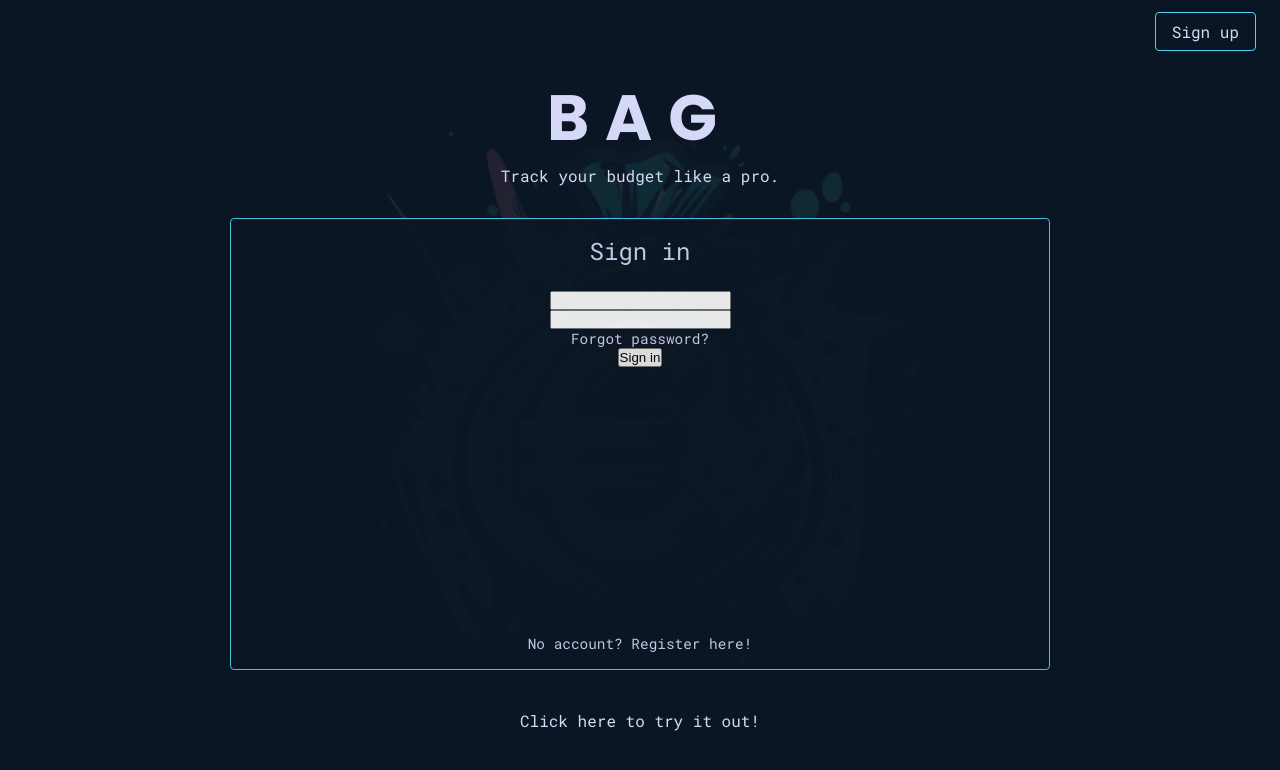
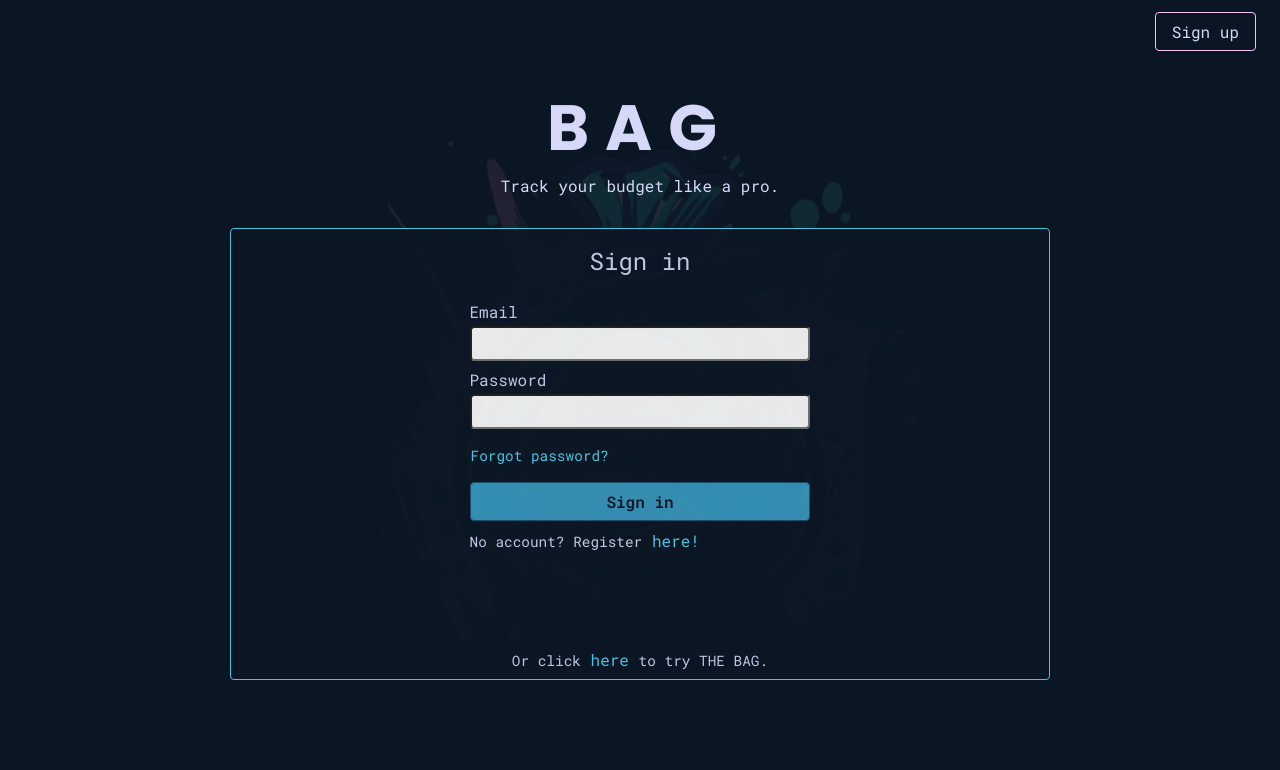
Before and after one commit to reijjo/budget, a React (Vite) app in the folder client/: page / in a window 1280 px wide. Shown: the top 770 px of the page. Built offline with nearby package versions, Linux system fonts and the light colour scheme.

Commit message:
login/register frontend done

```diff
--- a/client/src/assets/css/App.css
+++ b/client/src/assets/css/App.css
@@ -72,16 +72,35 @@
   margin-top: 24px;
   display: flex;
   flex-direction: column;
-  align-items: center;
+  height: calc(100% - 24px);
+  width: calc(5 * 8.33%);
 }
 
-.login-inputs > div {
-  font-size: 0.9rem;
+.login-inputs {
+  display: flex;
+  flex-direction: column;
+  font-size: 1rem;
 }
 
-.logo-extratext {
-  margin-top: auto;
-  margin-bottom: 16px;
+.label-input {
+  width: 100%;
+  height: auto;
+  display: flex;
+  flex-direction: column;
+  margin-bottom: 8px;
+}
+
+.label-input label {
+  margin-bottom: 4px;
+}
+
+.label-input input {
+  padding: 8px 16px;
+  border-radius: 4px;
+}
+
+.helper-text {
+  margin-top: 8px;
   font-size: 0.9rem;
 }
 
--- a/client/src/assets/css/index.css
+++ b/client/src/assets/css/index.css
@@ -43,9 +43,83 @@ h6 {
 }
 
 a {
+  color: var(--primarylight);
+  text-decoration: none;
+}
+
+a:hover {
+  cursor: pointer;
+}
+
+/* a:visited {
+  color: var(--secondary);
+} */
+
+.link-nostyle {
   text-decoration: none;
   color: inherit;
 }
+
+form {
+  width: 100%;
+  height: 100%;
+  display: flex;
+  align-items: center;
+  justify-content: center;
+}
+
+/* Buttons */
+
+.my-btn {
+  padding: 8px 16px;
+  font-size: 1rem;
+  font-family: inherit;
+  border-radius: 4px;
+  background-color: transparent;
+}
+
+.my-btn:hover {
+  cursor: pointer;
+}
+
+.text-btn {
+  border: none;
+  color: var(--primarylight);
+  background-color: transparent;
+  padding: 1px !important;
+}
+
+.text-btn:hover {
+  transform: translateY(-2px);
+  text-shadow: -2px 2px 10px var(--primarymid);
+}
+
+.filled-btn {
+  border: 1px solid var(--primary);
+  background-color: var(--primarymid);
+  color: var(--bg);
+  font-weight: bold;
+  transition: background-color 0.5s ease, color 0.5s ease;
+}
+
+.filled-btn:hover {
+  background-color: var(--primary);
+  color: var(--text);
+  /* transform: translateY(-2px); */
+  /* box-shadow: 2px 2px 10px var(--primarymid); */
+}
+
+.outline-btn {
+  border: 1px solid var(--secondary);
+  color: var(--text);
+}
+
+.outline-btn:hover {
+  box-shadow: 2px 2px 10px var(--primarymid);
+  transform: translatey(-2px);
+}
+
+/* END Buttons */
 
 .modal {
   position: fixed;
--- /dev/null
+++ b/client/src/components/SignIn.tsx
@@ -0,0 +1,45 @@
+import { Link } from "react-router-dom";
+
+const SignIn = () => {
+  return (
+    <div className="logo-inputs">
+      <p>Sign in</p>
+      <form id="form-login">
+        <div className="login-inputs">
+          <div className="label-input">
+            <label htmlFor="email">Email</label>
+            <input type="text" name="email" />
+          </div>
+          <div className="label-input">
+            <label htmlFor="passwd">Password</label>
+            <input type="text" name="passwd" />
+          </div>
+          <div className="helper-text">
+            <button
+              className="my-btn text-btn"
+              style={{ marginBottom: "16px", fontSize: "0.9rem" }}
+            >
+              Forgot password?
+            </button>
+          </div>
+          <button type="submit" className="my-btn filled-btn">
+            Sign in
+          </button>
+          <div className="helper-text">
+            No account? Register{" "}
+            <button className="my-btn text-btn">here!</button>
+          </div>
+          <div className="helper-text" style={{ margin: "auto auto 8px auto" }}>
+            Or click{" "}
+            <button className="my-btn text-btn">
+              <Link to="/test">here</Link>
+            </button>{" "}
+            to try THE BAG.
+          </div>
+        </div>
+      </form>
+    </div>
+  );
+};
+
+export default SignIn;
--- a/client/src/pages/Landing.tsx
+++ b/client/src/pages/Landing.tsx
@@ -1,43 +1,131 @@
+import { useState } from "react";
+// import SignIn from "../components/SignIn";
 import { Link } from "react-router-dom";
-// import logo from "../assets/images/moneybag2-removebg.png"
 
 const Landing = () => {
+  const [signIn, setSignIn] = useState(true);
+
   return (
     <div id="landing">
-      <Link
-        to="#"
+      {signIn ? (
+        <button
+          className="my-btn outline-btn"
           style={{
             position: "fixed",
             top: "0",
             right: "0",
             margin: "12px 24px",
-          border: "1px solid var(--primarylight)",
-          borderRadius: "4px",
-          padding: "8px 16px",
           }}
+          onClick={() => setSignIn(!signIn)}
         >
           Sign up
-      </Link>
+        </button>
+      ) : (
+        <button
+          className="my-btn outline-btn"
+          style={{
+            position: "fixed",
+            top: "0",
+            right: "0",
+            margin: "12px 24px",
+          }}
+          onClick={() => setSignIn(!signIn)}
+        >
+          Sign in
+        </button>
+      )}
+
       <div className="landing-logo">
         <div className="logo-bg"></div>
         <div className="logo-text">
           <h1>BAG</h1>
           <p>Track your budget like a pro.</p>
+          {signIn ? (
             <div className="logo-inputs">
               <p>Sign in</p>
+              <form id="form-login">
                 <div className="login-inputs">
-              <input />
-              <input />
-              <div>Forgot password?</div>
-              <button>Sign in</button>
+                  <div className="label-input">
+                    <label htmlFor="email">Email</label>
+                    <input type="text" name="email" />
                   </div>
-            <div className="logo-extratext">
-              <div>No account? Register here!</div>
+                  <div className="label-input">
+                    <label htmlFor="passwd">Password</label>
+                    <input type="text" name="passwd" />
+                  </div>
+                  <div className="helper-text">
+                    <button
+                      className="my-btn text-btn"
+                      style={{ marginBottom: "16px", fontSize: "0.9rem" }}
+                    >
+                      Forgot password?
+                    </button>
+                  </div>
+                  <button type="submit" className="my-btn filled-btn">
+                    Sign in
+                  </button>
+                  <div className="helper-text">
+                    No account? Register{" "}
+                    <button
+                      className="my-btn text-btn"
+                      onClick={() => setSignIn(!signIn)}
+                    >
+                      here!
+                    </button>
+                  </div>
+                  <div
+                    className="helper-text"
+                    style={{ margin: "auto auto 8px auto" }}
+                  >
+                    Or click{" "}
+                    <button className="my-btn text-btn">
+                      <Link to="/test">here</Link>
+                    </button>{" "}
+                    to try THE BAG.
                   </div>
                 </div>
+              </form>
+            </div>
+          ) : (
+            <div className="logo-inputs">
+              <p>Register</p>
+              <form id="form-register">
+                <div className="login-inputs">
+                  <div className="label-input">
+                    <label htmlFor="email">Email</label>
+                    <input type="text" name="email" />
+                  </div>
+                  <div className="label-input">
+                    <label htmlFor="passwd">Password</label>
+                    <input type="text" name="passwd" />
+                  </div>
+                  <div className="label-input">
+                    <label htmlFor="passwd2">Confirm password</label>
+                    <input type="text" name="passwd2" />
+                  </div>
+
+                  <button
+                    type="submit"
+                    className="my-btn filled-btn"
+                    style={{ marginTop: "16px" }}
+                  >
+                    Sign in
+                  </button>
+                  <div className="helper-text">
+                    Already got an account? Sign in{" "}
+                    <button
+                      className="my-btn text-btn"
+                      onClick={() => setSignIn(!signIn)}
+                    >
+                      here!
+                    </button>
                   </div>
                 </div>
-      <Link to="/test">Click here to try it out!</Link>
+              </form>
+            </div>
+          )}
+        </div>
+      </div>
     </div>
   );
 };
```
Also changed, not shown: client/src/components/MyButton.tsx (added, +33 -0 lines), client/src/components/SignUp.tsx (added, +42 -0 lines). Lines whose indentation alone changed are shown as unchanged.
